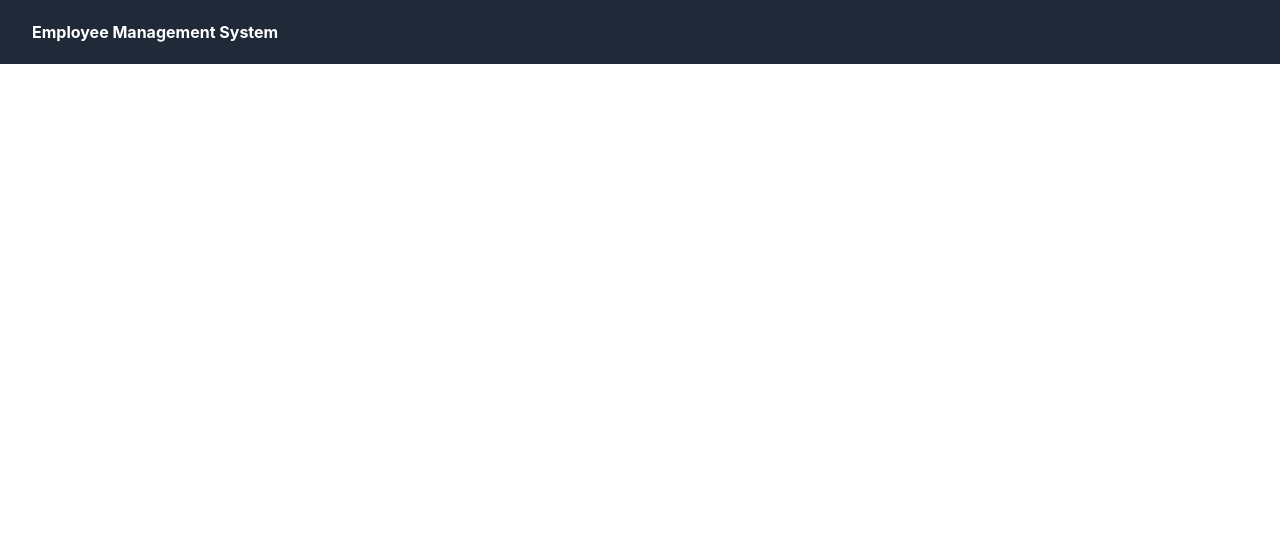
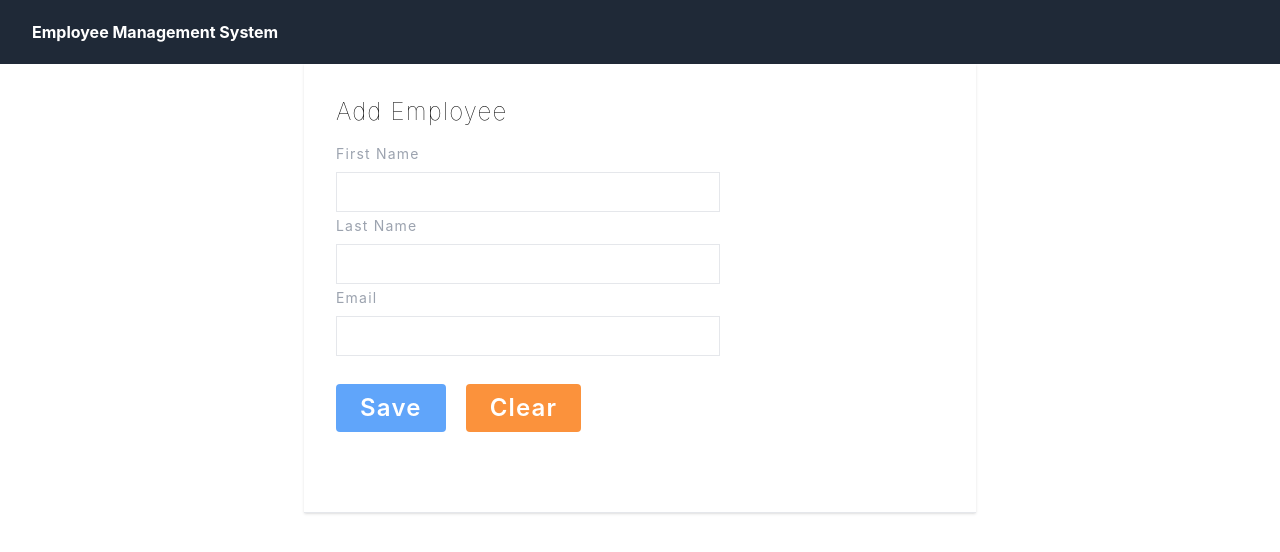
Before and after one commit to ameyd96/Spring-project, a React (Create React App) app in the folder SpringBoot-ReactJS EmployeeManagement/EmployeeSystemUI/app/: page /addEmployee in a window 1280 px wide. Shown: the top 552 px of the page. Built offline with nearby package versions, Linux system fonts and the light colour scheme.

Commit message:
Add employee form is created

```diff
--- a/SpringBoot-ReactJS EmployeeManagement/EmployeeSystemUI/app/src/App.js
+++ b/SpringBoot-ReactJS EmployeeManagement/EmployeeSystemUI/app/src/App.js
@@ -1,13 +1,13 @@
-
-import './App.css';
+import "./App.css";
+import AddEmployee from "./components/AddEmployee";
+import NavBar from "./components/NavBar";
 
 function App() {
   return (
-    <div className="bg-gray-800">
-      <div className="h-16 px-8 flex items-center">
-        <p className="text-white font-bold">Employee Management System</p>
-      </div>
-    </div>
+    <>
+      <NavBar />
+      <AddEmployee />
+    </>
   );
 }
 
--- /dev/null
+++ b/SpringBoot-ReactJS EmployeeManagement/EmployeeSystemUI/app/src/components/AddEmployee.js
@@ -0,0 +1,39 @@
+import React from 'react'
+
+const AddEmployee = () => {
+  return (
+    <div className='flex max-w-2xl mx-auto shadow border-b'>
+        <div className='px-8 py-8'>
+            <div className='font-thin text-2xl tracking-wider'>
+                <h1>Add Employee</h1>
+                <div className='items-center justify-center h-14 w-full my-4'>
+                    <label className='block text-gray-400 text-sm font-normal'>First Name</label>
+                    <input type="text" className='h-10 w-96 border mt-2 px-2 py-2'></input>
+
+                </div>
+
+                <div className='items-center justify-center h-14 w-full my-4'>
+                    <label className='block text-gray-400 text-sm font-normal'>Last Name</label>
+                    <input type="text" className='h-10 w-96 border mt-2 px-2 py-2'></input>
+
+                </div>
+
+                <div className='items-center justify-center h-14 w-full my-4'>
+                    <label className='block text-gray-400 text-sm font-normal'>Email</label>
+                    <input type="email" className='h-10 w-96 border mt-2 px-2 py-2'></input>
+
+                </div>
+
+                <div className='items-center justify-center h-14 w-full my-10 space-x-5'>
+                   <button className='rounded text-white font-semibold bg-blue-400 hover:bg-blue-700 px-6 py-2'>Save</button>
+                   <button className='rounded text-white font-semibold bg-orange-400 hover:bg-orange-700 px-6 py-2'>Clear</button>
+                </div>
+
+
+            </div>
+        </div>
+    </div>
+  )
+}
+
+export default AddEmployee
--- /dev/null
+++ b/SpringBoot-ReactJS EmployeeManagement/EmployeeSystemUI/app/src/components/NavBar.js
@@ -0,0 +1,11 @@
+const NavBar = () => {
+  return (
+    <div className="bg-gray-800">
+      <div className="h-16 px-8 flex items-center">
+        <p className="text-white font-bold">Employee Management System</p>
+      </div>
+    </div>
+  );
+};
+
+export default NavBar;
```
